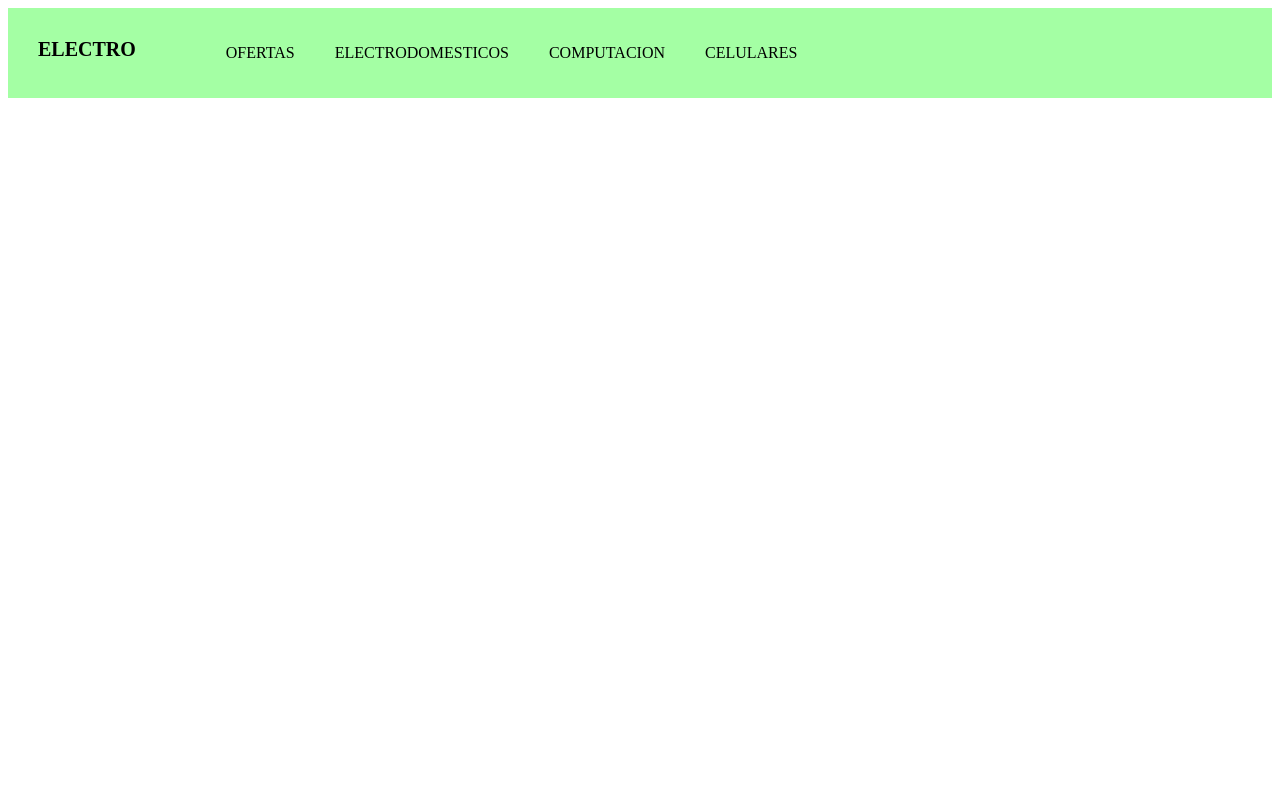
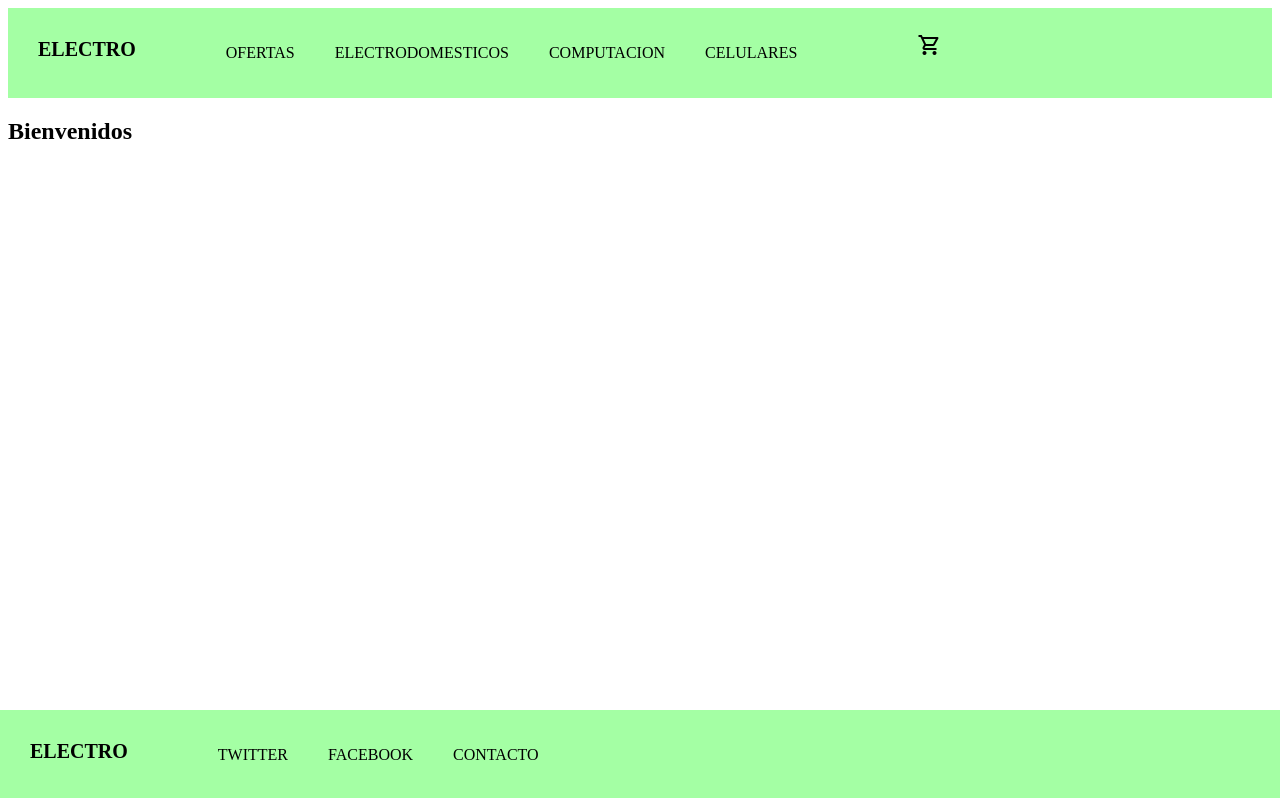
Before and after one commit to abonto/proyecto-bontomasi, a React (Create React App) app: page / in a window 1280 px wide. Built offline with nearby package versions, Linux system fonts and the light colour scheme.

Commit message:
creado cartwidget y itemlistcontainer

```diff
--- a/public/index.html
+++ b/public/index.html
@@ -15,6 +15,7 @@
       user's mobile device or desktop. See https://developers.google.com/web/fundamentals/web-app-manifest/
     -->
     <link rel="manifest" href="%PUBLIC_URL%/manifest.json" />
+    <link rel="stylesheet" href="https://fonts.googleapis.com/css2?family=Material+Symbols+Outlined:opsz,wght,FILL,GRAD@20..48,100..700,0..1,-50..200" />
     <!--
       Notice the use of %PUBLIC_URL% in the tags above.
       It will be replaced with the URL of the `public` folder during the build.
--- a/src/App.js
+++ b/src/App.js
@@ -1,13 +1,15 @@
 import Header from "./components/Header/Header";
 import Footer from "./components/Footer/Footer";
 import Main from "./components/Main/Main";
+import ItemListContainer from "./components/ItemListContainer/ItemListContainer";
 
 const App = () => {
     return (
         <>
            <Header />
+           <ItemListContainer saludo ='Bienvenidos'/>
            <Main />
-           <Footer />
+           <Footer className='sticky'/>
         </>
     );
 }
--- /dev/null
+++ b/src/components/CartWidget/CartWidget.jsx
@@ -0,0 +1,14 @@
+import React from 'react'
+import estilos from './cartwidget.module.css'
+
+const CartWidget = () => {
+  return (
+    <div className={estilos.icon}>
+        <span class="material-symbols-outlined">
+          shopping_cart
+        </span>
+    </div>
+  )
+}
+
+export default CartWidget
--- /dev/null
+++ b/src/components/CartWidget/cartwidget.module.css
@@ -0,0 +1,4 @@
+.icon{
+    margin-top: 25px;
+    margin-left: 100px;
+}
--- a/src/components/Footer/Footer.jsx
+++ b/src/components/Footer/Footer.jsx
@@ -1,6 +1,10 @@
+import NavBar from "../NavBar/NavBar";
+import estilos from "./footer.module.css";
+
 const Footer = () => {
     return(
-        <footer>
+        <footer className={estilos.footer}>
+            <NavBar isFooter={false}/>
         </footer>
     )
 }
--- /dev/null
+++ b/src/components/Footer/footer.module.css
@@ -0,0 +1,6 @@
+.footer{
+    position: absolute;
+    left: 0;
+    bottom: 0;
+    right: 0;
+}
--- a/src/components/Header/Header.js
+++ b/src/components/Header/Header.js
@@ -1,10 +1,9 @@
 import NavBar from "../NavBar/NavBar";
-
 
 const Header = () => {
     return (
         <header>
-            <NavBar />
+            <NavBar isFooter={true}/>
         </header>
     );
 }
--- /dev/null
+++ b/src/components/ItemListContainer/ItemListContainer.jsx
@@ -0,0 +1,11 @@
+import React from 'react'
+
+const ItemListContainer = (props) => {
+  return (
+    <div>
+        <h2>{props.saludo}</h2>
+    </div>
+  )
+}
+
+export default ItemListContainer
--- a/src/components/Main/Main.jsx
+++ b/src/components/Main/Main.jsx
@@ -1,6 +1,7 @@
 import React from 'react'
 
 const Main = () => {
+
   return (
     <main className='container-main'>
         <section>
--- a/src/components/NavBar/NavBar.jsx
+++ b/src/components/NavBar/NavBar.jsx
@@ -1,7 +1,10 @@
 import React from 'react'
+import CartWidget from '../CartWidget/CartWidget'
 import estilos from './navbar.module.css'
 
-const NavBar = () => {
+const NavBar = (props) => {
+
+  if(props.isFooter){
     return (
       <nav className={estilos.nav}>
           <h1 className={estilos.titulo}>ELECTRO</h1>
@@ -11,8 +14,21 @@ const NavBar = () => {
             <li className={estilos.links}><a href="http:/google.com">COMPUTACION</a></li>
             <li className={estilos.links}><a href="http:/google.com">CELULARES</a></li>
           </ul>
+          <CartWidget />
+      </nav>
+    )
+  }else{
+    return (
+      <nav className={estilos.nav}>
+          <h1 className={estilos.titulo}>ELECTRO</h1>
+          <ul className={estilos.lista}>
+            <li className={estilos.links}><a href="http:/google.com">TWITTER</a></li>
+            <li className={estilos.links}><a href="http:/google.com">FACEBOOK</a></li>
+            <li className={estilos.links}><a href="http:/google.com">CONTACTO</a></li>
+          </ul>
       </nav>
     )
   }
+}
 
 export default NavBar
--- a/src/components/NavBar/navbar.module.css
+++ b/src/components/NavBar/navbar.module.css
@@ -26,3 +26,7 @@
 .links a:hover{
     color: blue;
 }
+
+.icon{
+    margin-top: 20px;
+}
```
Lines whose indentation alone changed are shown as unchanged.
